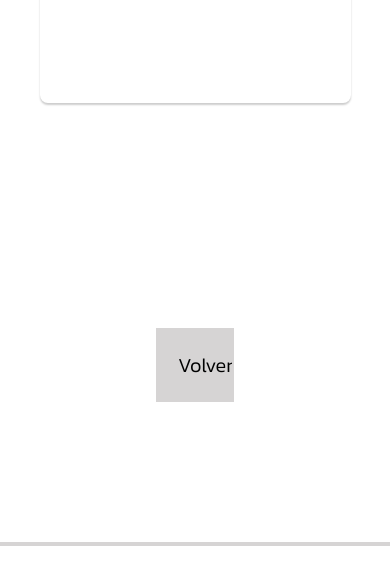
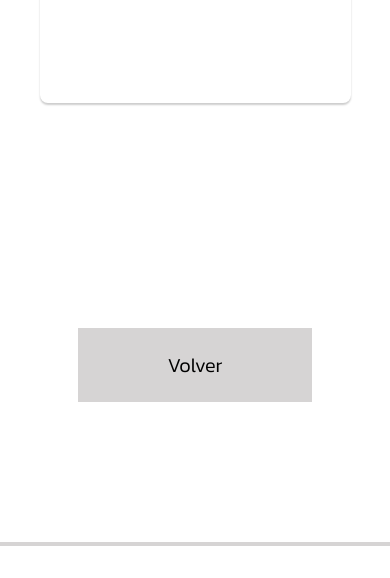
Before and after one commit to Ramagammer/Matesmood, a plain HTML site: page matera.html in a window 390 px wide. Shown: the part 3152-3730 px from the top of the page. Drawn offline with Linux system fonts and the light colour scheme.

Commit message:
Update estilo.css

```diff
--- a/estilo.css
+++ b/estilo.css
@@ -299,7 +299,7 @@ h3{
     padding: 20px;
     margin-top: 70px;
     font-size: 20px;
-    width: 20%;
+    width: 15%;
     color: #000;
     border-color: transparent;
     background: #D6D4D4;
@@ -374,6 +374,10 @@ h3{
         padding: 35px 0px;
         margin-bottom: 2100px;
     }
+
+    #back{
+        width: 60%;
+    }
 }
 
 
@@ -387,6 +391,9 @@ h3{
         margin-bottom: 700px;
 }
 
+       #back{
+        width: 40%;
+       }
 }
 
 
```
